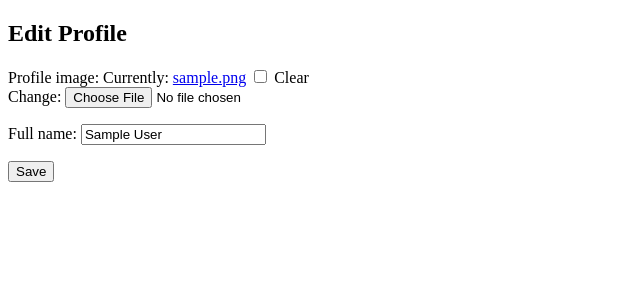
After one commit to Zarboinik/HomeWork_E6.9, a Django app: page /edit-profile/ in a window 1280 px wide. The commit adds this page. Shown: the top 300 px of the page, without its empty margins (0-640 px from the left). Run offline with Django 4.2, Linux system fonts and the light colour scheme; a user stored in the database is signed in; tables that the repository leaves empty hold one stand-in row (values such as "Sample post").

Commit message:
add edit profile

```diff
--- a/backend/chat/forms.py
+++ b/backend/chat/forms.py
@@ -1,8 +1,14 @@
 from django import forms
-from .models import Group
+from .models import Group, UserProfile
 
 
 class GroupForm(forms.ModelForm):
     class Meta:
         model = Group
         fields = ['name']
+
+
+class UserProfileForm(forms.ModelForm):
+    class Meta:
+        model = UserProfile
+        fields = ['profile_image', 'full_name']
--- a/backend/chat/models.py
+++ b/backend/chat/models.py
@@ -13,3 +13,12 @@ class Group(models.Model):
 
     def __str__(self):
         return self.name
+
+
+class UserProfile(models.Model):
+    user = models.OneToOneField(User, on_delete=models.CASCADE)
+    profile_image = models.ImageField(upload_to='profile_images/', blank=True, null=True)
+    full_name = models.CharField(max_length=100, blank=True)
+
+    def __str__(self):
+        return self.user.username
--- /dev/null
+++ b/backend/chat/templates/chat/edit_profile.html
@@ -0,0 +1,15 @@
+<!DOCTYPE html>
+<html>
+<head>
+    <title>Edit Profile</title>
+</head>
+<body>
+    <h2>Edit Profile</h2>
+    <form method="post" enctype="multipart/form-data">
+        {% csrf_token %}
+        {{ form.as_p }}
+
+        <button type="submit">Save</button>
+    </form>
+</body>
+</html>
--- a/backend/chat/urls.py
+++ b/backend/chat/urls.py
@@ -1,5 +1,8 @@
+from django.contrib.auth.views import LoginView
 from django.urls import path
 from .views import *
+from django.conf import settings
+from django.conf.urls.static import static
 
 app_name = 'chat'
 
@@ -8,4 +11,10 @@ urlpatterns = [
     path("chat/<str:room_name>/", room, name="room"),
     path("create_group/", create_group, name="create_group"),
     path("register/", register_user, name="register"),
+    path('login/', LoginView.as_view(), name='login'),
+    path('edit-profile/', edit_profile, name='edit_profile'),
+    path('logout/', logout_view, name='logout'),
 ]
+
+if settings.DEBUG:
+    urlpatterns += static(settings.MEDIA_URL, document_root=settings.MEDIA_ROOT)
--- a/backend/chat/views.py
+++ b/backend/chat/views.py
@@ -1,10 +1,12 @@
+from django.contrib.auth import logout
+from django.contrib.auth.decorators import login_required
 from django.contrib.auth.forms import UserCreationForm
 from django.shortcuts import render, redirect
 from django.urls import reverse
 from django.contrib.auth.models import User
 
-from .forms import GroupForm
-from .models import Group
+from .forms import GroupForm, UserProfileForm
+from .models import Group, UserProfile
 
 
 def index(request):
@@ -42,3 +44,23 @@ def register_user(request):
     else:
         form = UserCreationForm()
     return render(request, 'chat/register.html', {'form': form})
+
+
+@login_required
+def edit_profile(request):
+    user_profile, created = UserProfile.objects.get_or_create(user=request.user)
+
+    if request.method == 'POST':
+        form = UserProfileForm(request.POST, request.FILES, instance=user_profile)
+        if form.is_valid():
+            form.save()
+            return redirect('/')
+    else:
+        form = UserProfileForm(instance=user_profile)
+
+    return render(request, 'chat/edit_profile.html', {'form': form})
+
+
+def logout_view(request):
+    logout(request)
+    return redirect('/')
--- a/backend/messenger_project/settings.py
+++ b/backend/messenger_project/settings.py
@@ -1,3 +1,4 @@
+import os
 from pathlib import Path
 
 # Build paths inside the project like this: BASE_DIR / 'subdir'.
@@ -125,3 +126,8 @@ STATIC_URL = 'static/'
 # https://docs.djangoproject.com/en/4.2/ref/settings/#default-auto-field
 
 DEFAULT_AUTO_FIELD = 'django.db.models.BigAutoField'
+
+LOGIN_REDIRECT_URL = '/'
+
+MEDIA_ROOT = os.path.join(BASE_DIR, 'media')
+MEDIA_URL = '/media/'
```
Also changed, not shown: backend/chat/templates/chat/index.html (+15 -2 lines), backend/chat/templates/registration/login.html (added, +15 -0 lines), backend/chat/migrations/0003_userprofile.py (added), 1 other file.
